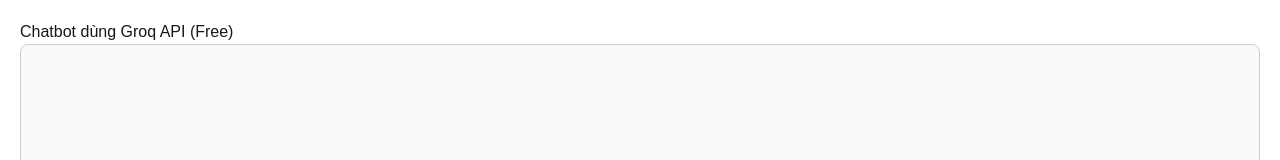
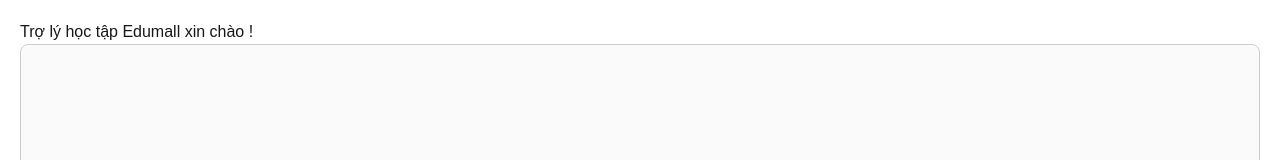
Before and after one commit to sunrise8vn/ai-chat-next, a Next.js app: page / in a window 1280 px wide. Shown: the top 160 px of the page. Built offline with nearby package versions, Linux system fonts and the light colour scheme.

Commit message:
commit 05

```diff
--- a/app/page.tsx
+++ b/app/page.tsx
@@ -58,7 +58,7 @@ export default function Home() {
         margin: "0 auto",
       }}
     >
-      <h1>Chatbot dùng Groq API (Free)</h1>
+      <h1>Trợ lý học tập Edumall xin chào !</h1>
 
       <div
         style={{
```
